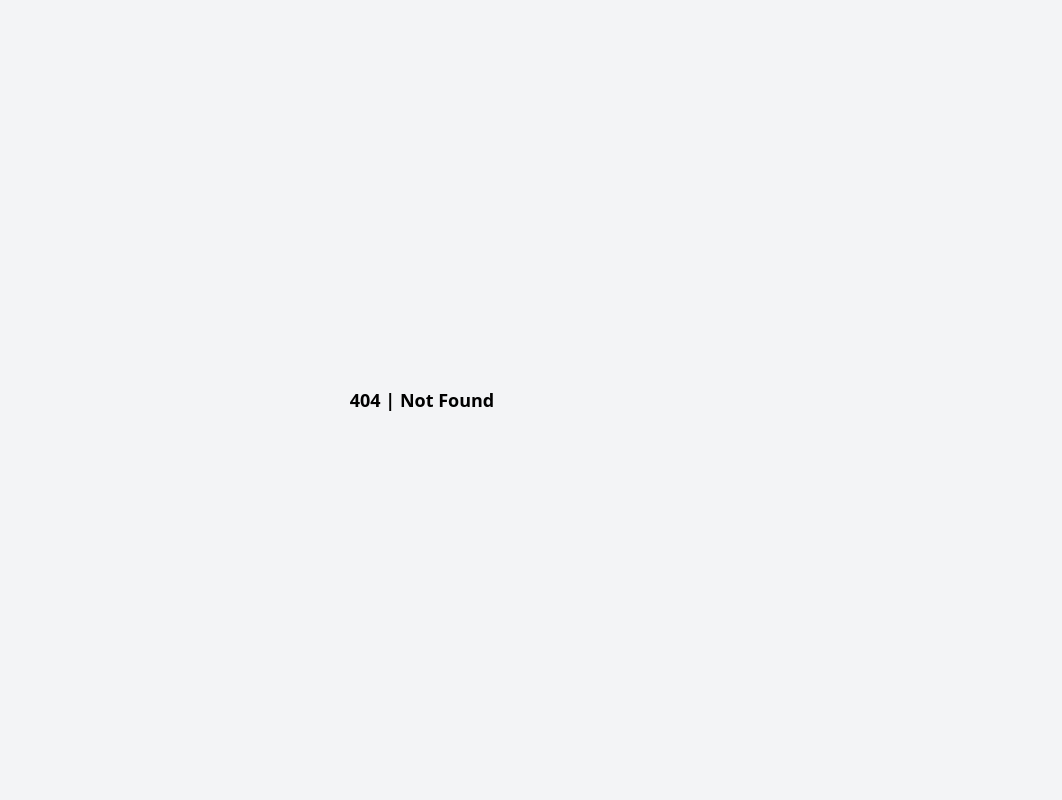
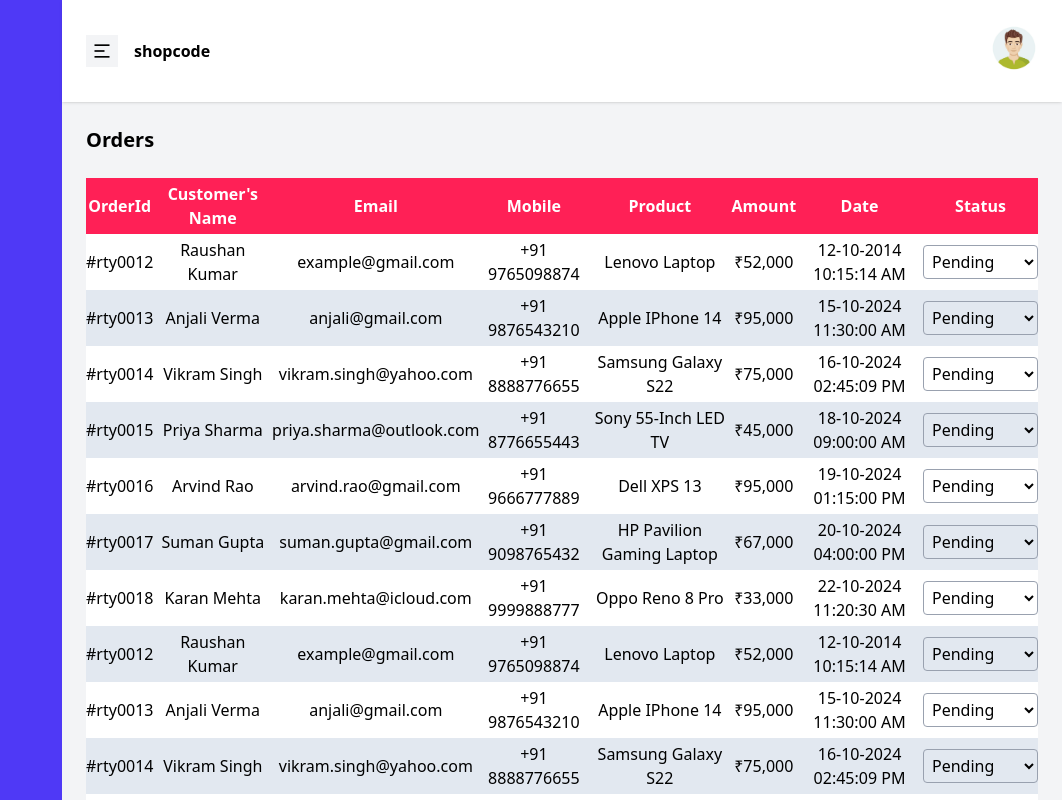
Before and after one commit to Raushan022/shop-react, a React (Vite) app: page /admin/orders in a window 1280 px wide. Before the commit this address had no page. Shown: the top 800 px of the page, without its empty margins (218-1280 px from the left). Built offline with nearby package versions, Linux system fonts and the light colour scheme.

Commit message:
orders routing and UI

```diff
--- a/src/App.jsx
+++ b/src/App.jsx
@@ -2,6 +2,7 @@
 import "remixicon/fonts/remixicon.css";
 import NotFound from "./components/NotFound";
 import Products from "./components/Admin/Products";
+import Orders from "./components/Admin/Orders";
 
 const App = () => {
   return (
@@ -9,6 +10,7 @@
       <Routes>
         <Route path="/admin">
           <Route path="products" element={<Products />} />
+          <Route path="orders" element={<Orders />} />
         </Route>
         <Route path="*" element={<NotFound />} />
       </Routes>
--- a/src/components/Admin/Layout.jsx
+++ b/src/components/Admin/Layout.jsx
@@ -5,7 +5,7 @@
   const [openAccountMenu, setOpenAccountMenu] = useState(false);
 
   return (
-    <div>
+    <div className="relative">
       <aside
         className="fixed top-0 left-0 h-full bg-indigo-600"
         style={{ width: sidebarSize, transition: "0.3s" }}
@@ -17,7 +17,7 @@
           transition: "0.3s",
         }}
       >
-        <nav className="bg-white p-6 shadow  flex items-center justify-between">
+        <nav className="bg-white p-6 shadow  flex items-center justify-between sticky top-0 left-0">
           <div className="flex gap-4 items-center">
             <button
               onClick={() => setSidebarSize(sidebarSize === 280 ? 0 : 280)}
@@ -31,7 +31,7 @@
           <div>
             <button className="relative">
               <img
-                src="./images/avt.jpg"
+                src="/images/avt.jpg"
                 alt="avatar"
                 className="w-12 h-12 rounded-full hover:cursor-pointer"
                 onClick={() => setOpenAccountMenu(!openAccountMenu)}
@@ -53,7 +53,7 @@
           </div>
         </nav>
 
-        <div>{children}</div>
+        <div className="p-6">{children}</div>
       </section>
     </div>
   );
--- /dev/null
+++ b/src/components/Admin/Orders.jsx
@@ -0,0 +1,271 @@
+import React, { useState } from "react";
+import Layout from "./Layout";
+
+const Orders = () => {
+  const [orders, setOrders] = useState([
+    {
+      orderId: "#rty0012",
+      customerName: "Raushan Kumar",
+      email: "example@gmail.com",
+      mobile: "+91 9765098874",
+      product: "lenovo laptop",
+      amount: 52000,
+      date: "12-10-2014 10:15:14 AM",
+      status: "pending",
+    },
+    {
+      orderId: "#rty0013",
+      customerName: "Anjali Verma",
+      email: "anjali@gmail.com",
+      mobile: "+91 9876543210",
+      product: "Apple iPhone 14",
+      amount: 95000,
+      date: "15-10-2024 11:30:00 AM",
+      status: "shipped",
+    },
+    {
+      orderId: "#rty0014",
+      customerName: "Vikram Singh",
+      email: "vikram.singh@yahoo.com",
+      mobile: "+91 8888776655",
+      product: "Samsung Galaxy S22",
+      amount: 75000,
+      date: "16-10-2024 02:45:09 PM",
+      status: "delivered",
+    },
+    {
+      orderId: "#rty0015",
+      customerName: "Priya Sharma",
+      email: "priya.sharma@outlook.com",
+      mobile: "+91 8776655443",
+      product: "Sony 55-inch LED TV",
+      amount: 45000,
+      date: "18-10-2024 09:00:00 AM",
+      status: "pending",
+    },
+    {
+      orderId: "#rty0016",
+      customerName: "Arvind Rao",
+      email: "arvind.rao@gmail.com",
+      mobile: "+91 9666777889",
+      product: "Dell XPS 13",
+      amount: 95000,
+      date: "19-10-2024 01:15:00 PM",
+      status: "shipped",
+    },
+    {
+      orderId: "#rty0017",
+      customerName: "Suman Gupta",
+      email: "suman.gupta@gmail.com",
+      mobile: "+91 9098765432",
+      product: "HP Pavilion Gaming Laptop",
+      amount: 67000,
+      date: "20-10-2024 04:00:00 PM",
+      status: "delivered",
+    },
+    {
+      orderId: "#rty0018",
+      customerName: "Karan Mehta",
+      email: "karan.mehta@icloud.com",
+      mobile: "+91 9999888777",
+      product: "Oppo Reno 8 Pro",
+      amount: 33000,
+      date: "22-10-2024 11:20:30 AM",
+      status: "pending",
+    },
+    {
+      orderId: "#rty0012",
+      customerName: "Raushan Kumar",
+      email: "example@gmail.com",
+      mobile: "+91 9765098874",
+      product: "lenovo laptop",
+      amount: 52000,
+      date: "12-10-2014 10:15:14 AM",
+      status: "pending",
+    },
+    {
+      orderId: "#rty0013",
+      customerName: "Anjali Verma",
+      email: "anjali@gmail.com",
+      mobile: "+91 9876543210",
+      product: "Apple iPhone 14",
+      amount: 95000,
+      date: "15-10-2024 11:30:00 AM",
+      status: "shipped",
+    },
+    {
+      orderId: "#rty0014",
+      customerName: "Vikram Singh",
+      email: "vikram.singh@yahoo.com",
+      mobile: "+91 8888776655",
+      product: "Samsung Galaxy S22",
+      amount: 75000,
+      date: "16-10-2024 02:45:09 PM",
+      status: "delivered",
+    },
+    {
+      orderId: "#rty0015",
+      customerName: "Priya Sharma",
+      email: "priya.sharma@outlook.com",
+      mobile: "+91 8776655443",
+      product: "Sony 55-inch LED TV",
+      amount: 45000,
+      date: "18-10-2024 09:00:00 AM",
+      status: "pending",
+    },
+    {
+      orderId: "#rty0016",
+      customerName: "Arvind Rao",
+      email: "arvind.rao@gmail.com",
+      mobile: "+91 9666777889",
+      product: "Dell XPS 13",
+      amount: 95000,
+      date: "19-10-2024 01:15:00 PM",
+      status: "shipped",
+    },
+    {
+      orderId: "#rty0017",
+      customerName: "Suman Gupta",
+      email: "suman.gupta@gmail.com",
+      mobile: "+91 9098765432",
+      product: "HP Pavilion Gaming Laptop",
+      amount: 67000,
+      date: "20-10-2024 04:00:00 PM",
+      status: "delivered",
+    },
+    {
+      orderId: "#rty0018",
+      customerName: "Karan Mehta",
+      email: "karan.mehta@icloud.com",
+      mobile: "+91 9999888777",
+      product: "Oppo Reno 8 Pro",
+      amount: 33000,
+      date: "22-10-2024 11:20:30 AM",
+      status: "pending",
+    },
+    {
+      orderId: "#rty0012",
+      customerName: "Raushan Kumar",
+      email: "example@gmail.com",
+      mobile: "+91 9765098874",
+      product: "lenovo laptop",
+      amount: 52000,
+      date: "12-10-2014 10:15:14 AM",
+      status: "pending",
+    },
+    {
+      orderId: "#rty0013",
+      customerName: "Anjali Verma",
+      email: "anjali@gmail.com",
+      mobile: "+91 9876543210",
+      product: "Apple iPhone 14",
+      amount: 95000,
+      date: "15-10-2024 11:30:00 AM",
+      status: "shipped",
+    },
+    {
+      orderId: "#rty0014",
+      customerName: "Vikram Singh",
+      email: "vikram.singh@yahoo.com",
+      mobile: "+91 8888776655",
+      product: "Samsung Galaxy S22",
+      amount: 75000,
+      date: "16-10-2024 02:45:09 PM",
+      status: "delivered",
+    },
+    {
+      orderId: "#rty0015",
+      customerName: "Priya Sharma",
+      email: "priya.sharma@outlook.com",
+      mobile: "+91 8776655443",
+      product: "Sony 55-inch LED TV",
+      amount: 45000,
+      date: "18-10-2024 09:00:00 AM",
+      status: "pending",
+    },
+    {
+      orderId: "#rty0016",
+      customerName: "Arvind Rao",
+      email: "arvind.rao@gmail.com",
+      mobile: "+91 9666777889",
+      product: "Dell XPS 13",
+      amount: 95000,
+      date: "19-10-2024 01:15:00 PM",
+      status: "shipped",
+    },
+    {
+      orderId: "#rty0017",
+      customerName: "Suman Gupta",
+      email: "suman.gupta@gmail.com",
+      mobile: "+91 9098765432",
+      product: "HP Pavilion Gaming Laptop",
+      amount: 67000,
+      date: "20-10-2024 04:00:00 PM",
+      status: "delivered",
+    },
+    {
+      orderId: "#rty0018",
+      customerName: "Karan Mehta",
+      email: "karan.mehta@icloud.com",
+      mobile: "+91 9999888777",
+      product: "Oppo Reno 8 Pro",
+      amount: 33000,
+      date: "22-10-2024 11:20:30 AM",
+      status: "pending",
+    },
+  ]);
+
+  return (
+    <Layout>
+      <div>
+        <h1 className="text-xl font-semibold">Orders</h1>
+        <div className="mt-6">
+          <table className=" w-full">
+            <thead>
+              <tr className="bg-rose-500 text-white">
+                <th className="py-4">OrderId</th>
+                <th>Customer's Name</th>
+                <th>Email</th>
+                <th>Mobile</th>
+                <th>Product</th>
+                <th>Amount</th>
+                <th>Date</th>
+                <th>Status</th>
+              </tr>
+            </thead>
+
+            <tbody>
+              {orders.map((item, index) => (
+                <tr
+                  key={item.orderId}
+                  className="text-center"
+                  style={{
+                    background: (index + 1) % 2 === 0 ? "#e2e8f0" : "white",
+                  }}
+                >
+                  <td className="py-4">{item.orderId}</td>
+                  <td className="capitalize">{item.customerName}</td>
+                  <td>{item.email}</td>
+                  <td>{item.mobile}</td>
+                  <td className="capitalize">{item.product}</td>
+                  <td>₹{item.amount.toLocaleString()}</td>
+                  <td>{item.date}</td>
+                  <td className="capitalize">
+                    <select className="border border-gray-400 p-1 rounded">
+                      <option value="pending">Pending</option>
+                      <option value="processing">Processing</option>
+                      <option value="dispatched">Dispatched</option>
+                      <option value="returned">Returned</option>
+                    </select>
+                  </td>
+                </tr>
+              ))}
+            </tbody>
+          </table>
+        </div>
+      </div>
+    </Layout>
+  );
+};
+
+export default Orders;
```
